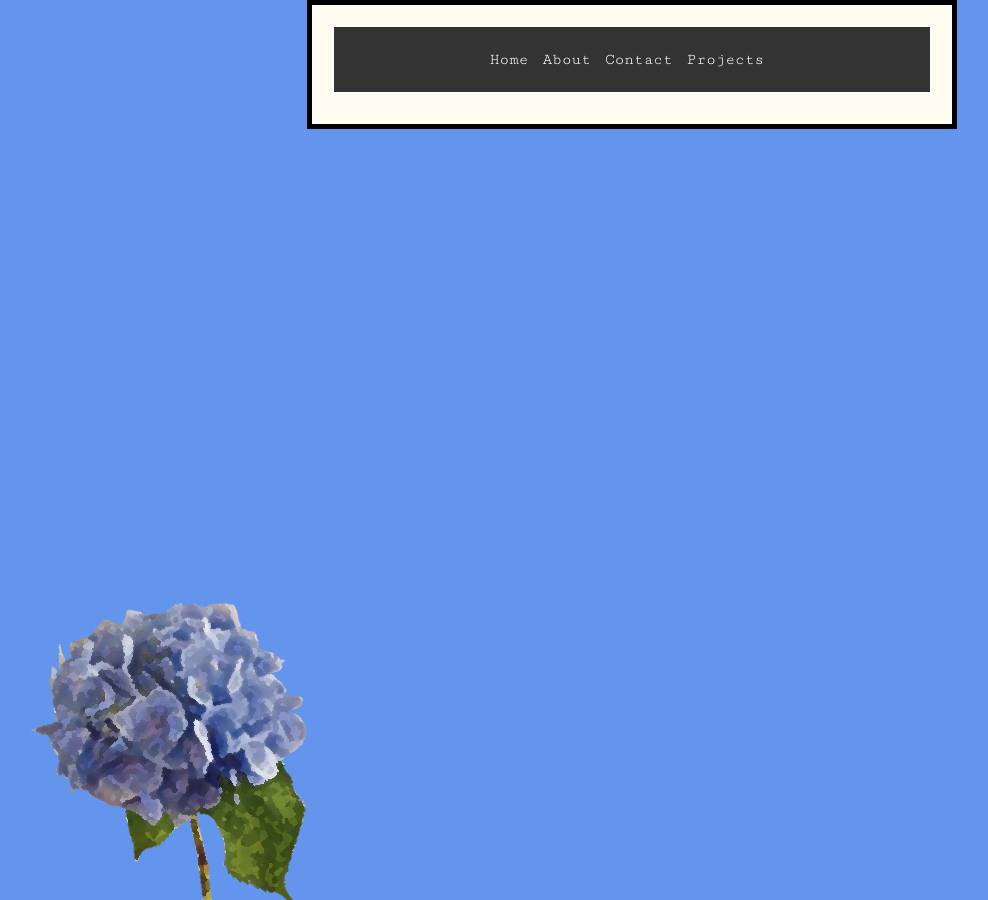
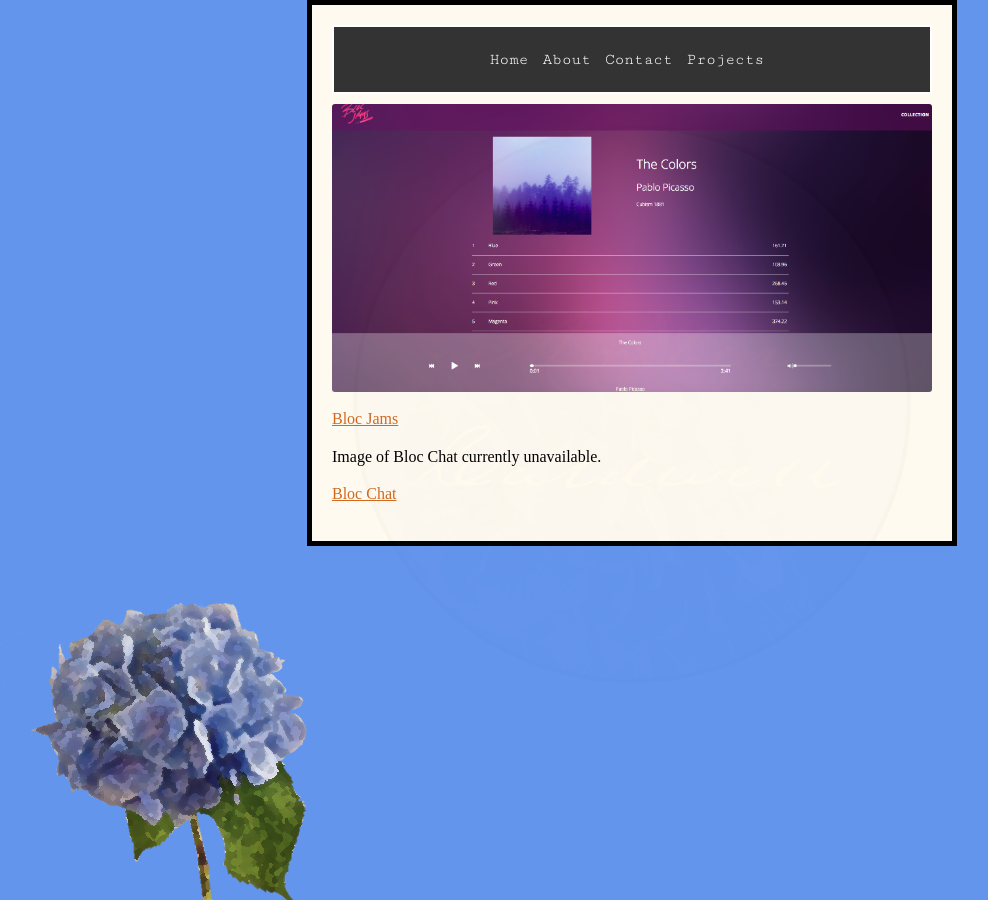
Before and after one commit to acaldwell710/acaldwell710.github.io, a Jekyll site: the page built from projects.md, in a window 1280 px wide. Shown: the whole page, without its empty margins (8-996 px from the left). Built offline with Jekyll 4.4.1, drawn with Linux system fonts in a browser that asks for light colours; nearby versions of some CDN libraries; some web fonts are replaced.

Commit message:
updated styling

```diff
--- a/_includes/head.html
+++ b/_includes/head.html
@@ -4,4 +4,6 @@
 	<title>{% if page.title %}{{ page.title}} | {% endif %}{{ site.title }}</title>
     <link href="https://fonts.googleapis.com/css?family=Cutive+Mono|Fredericka+the+Great|Waiting+for+the+Sunrise" rel="stylesheet">
     <link rel="stylesheet" href="/css/main.css">
+    <script src="https://ajax.googleapis.com/ajax/libs/jquery/3.2.1/jquery.min.js"></script>
+    <script src="/javascript/main.js"></script>
 </head>
--- a/_includes/header.html
+++ b/_includes/header.html
@@ -6,3 +6,7 @@
         <li><a href="/projects">Projects</a></li>
 	</ul>
 </nav>
+
+<div class="load" id="acicon">
+    <img src="/assets/images/portfolio_center.png" alt="Amber Caldwell name icon">
+</div>
--- a/css/main.css
+++ b/css/main.css
@@ -143,3 +143,11 @@
 textarea {
     font-family: 'Waiting for the Sunrise', cursive;
 }
+/*
+*Loading
+*/
+
+#acicon {
+    position: absolute;
+    z-index: 1000;
+}
--- /dev/null
+++ b/javascript/main.js
@@ -0,0 +1,3 @@
+$(document).ready(function(){
+    $("#acicon").fadeOut(5000);
+});
--- a/projects.md
+++ b/projects.md
@@ -2,3 +2,13 @@
 layout: default
 title: Projects
 ---
+
+{:.center}
+![](/assets/images/BlocJamsAngularSS.png)
+
+[Bloc Jams](/projects/blocjams)
+
+
+Image of Bloc Chat currently unavailable.
+
+[Bloc Chat](/projects/blocchat)
```
Also changed, not shown: _projects/blocchat.md (deleted, +0 -4 lines), projects/blocchat.md (added, +15 -0 lines), assets/images/portfolio_center.png (added), projects/blocjams.md (renamed from _projects/blocjams.md).
